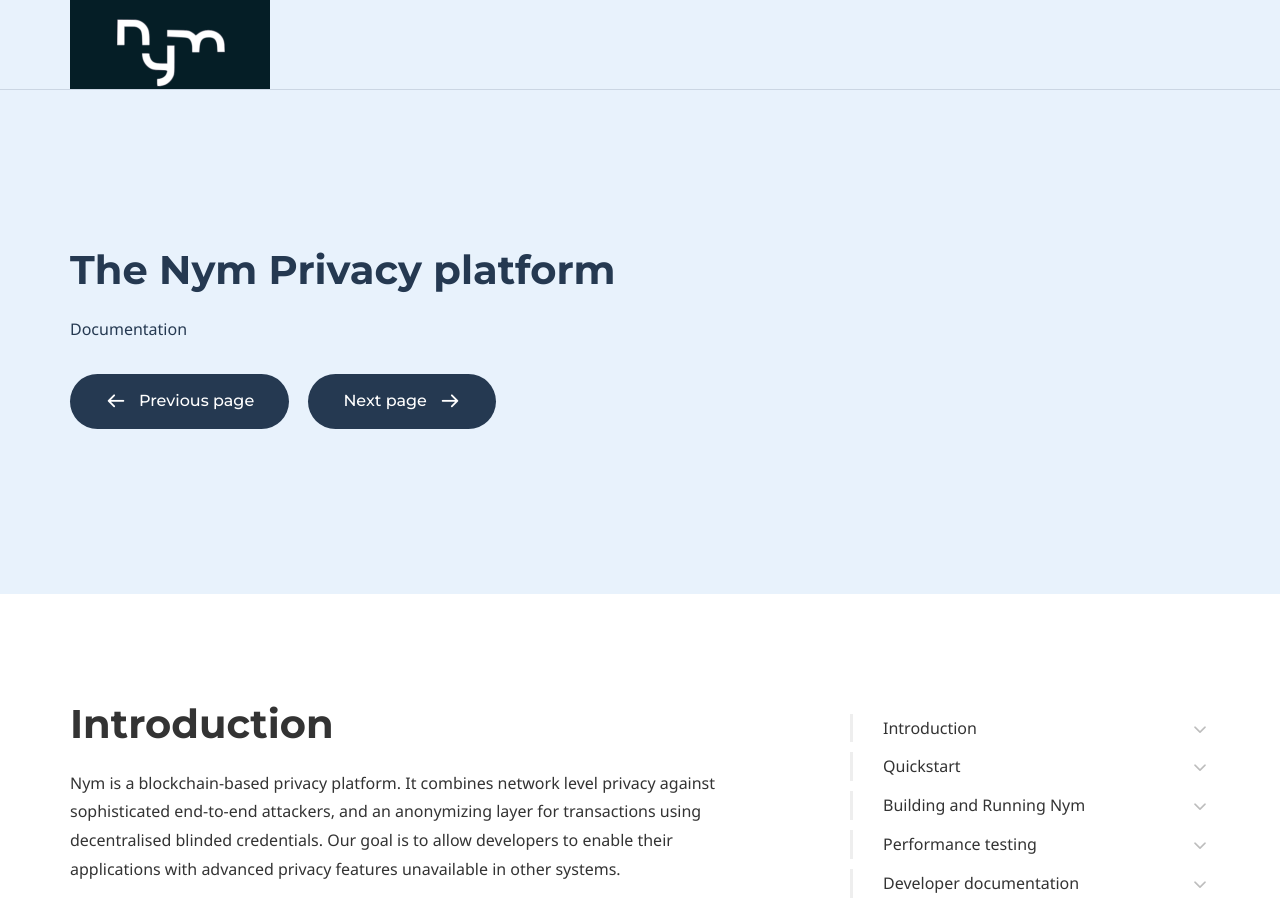
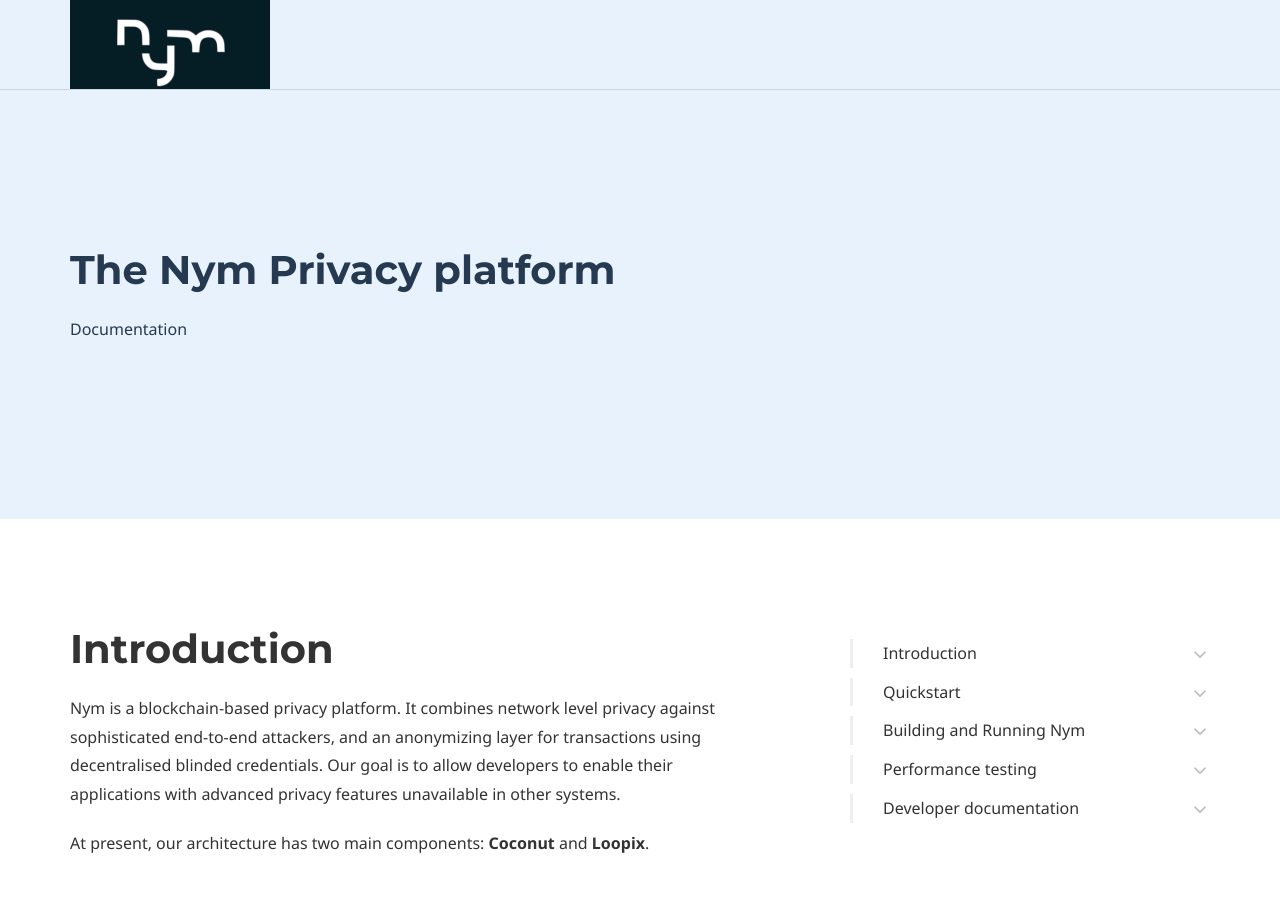
Before and after one commit to nymtech/docs, a Jekyll site: the page built from index.md, in a window 1280 px wide and 900 px high. Built offline with Jekyll 4.4.1, drawn with Linux system fonts in a browser that asks for light colours; some web fonts are replaced; some of the changed text lies outside the part shown.

Commit message:
Removing unused nav.

```diff
--- a/index.md
+++ b/index.md
@@ -8,15 +8,6 @@
 title: The Nym Privacy platform
 description: Documentation
 
-# Grid navigation
-micro_nav: true
-page_nav:
-    prev:
-        content: Previous page
-        url: '#'
-    next:
-        content: Next page
-        url: '#'
 ---
 
 
```
